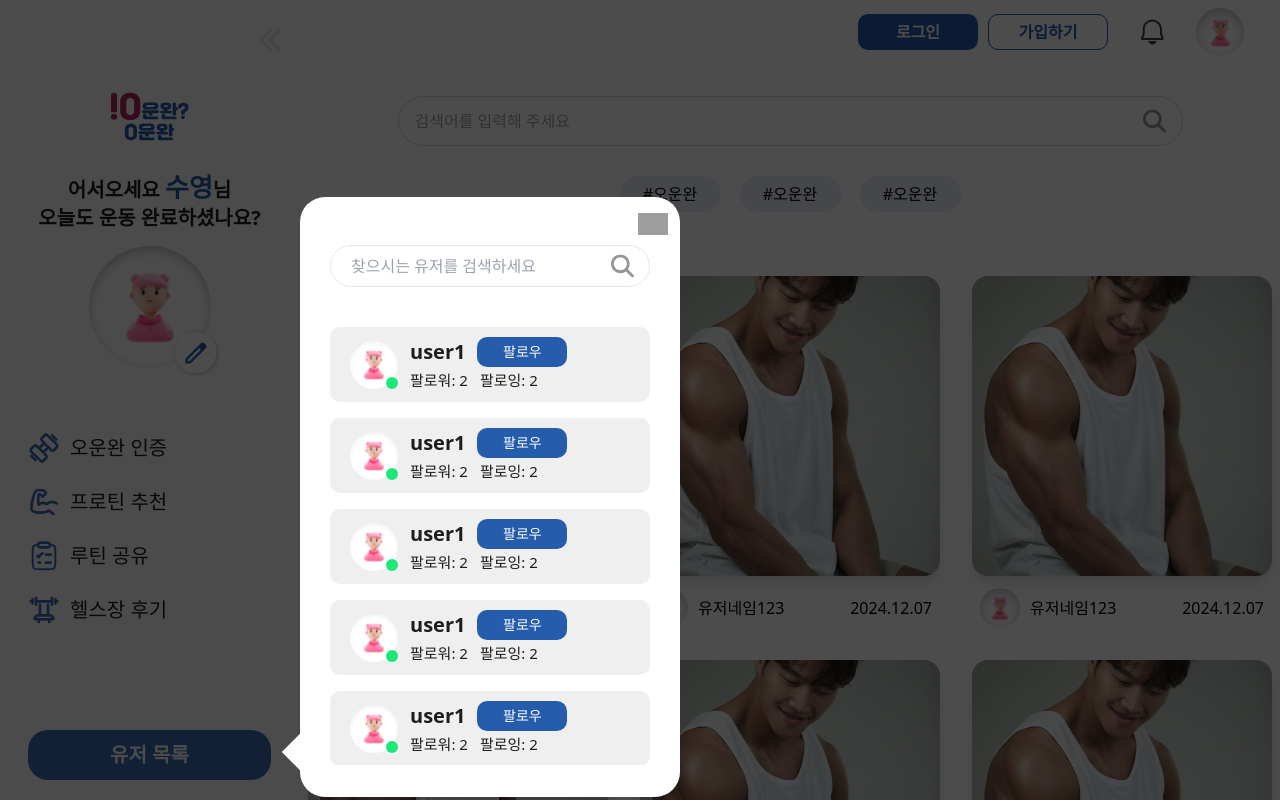
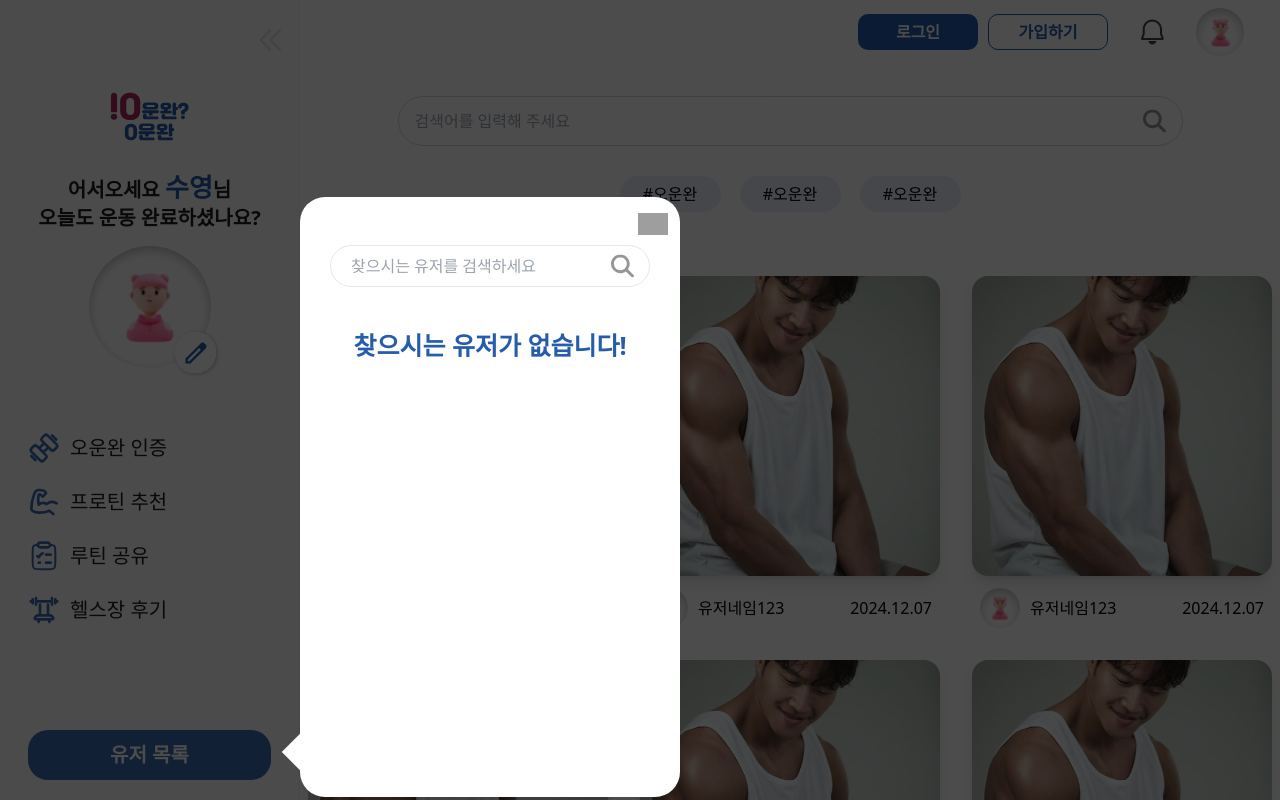
Before and after one commit to yoo-nji/Today_Workout_Done, a React (Vite) app: page / in a window 1280 px wide. Both pictures are taken after a click on the button "유저 목록". Shown: the top 800 px of the page. Built offline with nearby package versions, Linux system fonts and the light colour scheme; grey boxes are pictures that could not be loaded.

Commit message:
feat 유저목록 모달창 에러 퍼블리싱

```diff
--- a/src/components/ChannelList.tsx
+++ b/src/components/ChannelList.tsx
@@ -22,7 +22,6 @@ export default function ChannelList({
         <img className="w-8" src={icon} alt={alt} />
         <div>{children}</div>
       </NavLink>
-
     </li>
   );
 }
--- a/src/components/userlistModal/UserListModal.tsx
+++ b/src/components/userlistModal/UserListModal.tsx
@@ -1,12 +1,16 @@
 import UserBox from "./UserBox";
 import closeIcon from "../../assets/close.svg";
 import searchIcon from "../../assets/searchIcon.svg";
+import { useState } from "react";
+import UserNone from "./UserNone";
 
 interface UserListModalType {
   handleBackClick: (e: React.MouseEvent<HTMLDivElement>) => void;
 }
 
 export default function UserListModal({ handleBackClick }: UserListModalType) {
+  const [searchUser, setSearchUser] = useState([]);
+
   return (
     <>
       <div
@@ -45,6 +49,8 @@ export default function UserListModal({ handleBackClick }: UserListModalType) {
         items-center gap-4 scrollbar-none
         "
         >
+          {searchUser.length > 0 ? <UserBox /> : <UserNone />}
+          {/* <UserBox />
           <UserBox />
           <UserBox />
           <UserBox />
@@ -59,8 +65,7 @@ export default function UserListModal({ handleBackClick }: UserListModalType) {
           <UserBox />
           <UserBox />
           <UserBox />
-          <UserBox />
-          <UserBox />
+          <UserBox /> */}
         </div>
       </div>
     </>
--- /dev/null
+++ b/src/components/userlistModal/UserNone.tsx
@@ -0,0 +1,7 @@
+export default function UserNone() {
+  return (
+    <div className="text-[25px] font-semibold text-[#265CAC]">
+      찾으시는 유저가 없습니다!
+    </div>
+  );
+}
```
